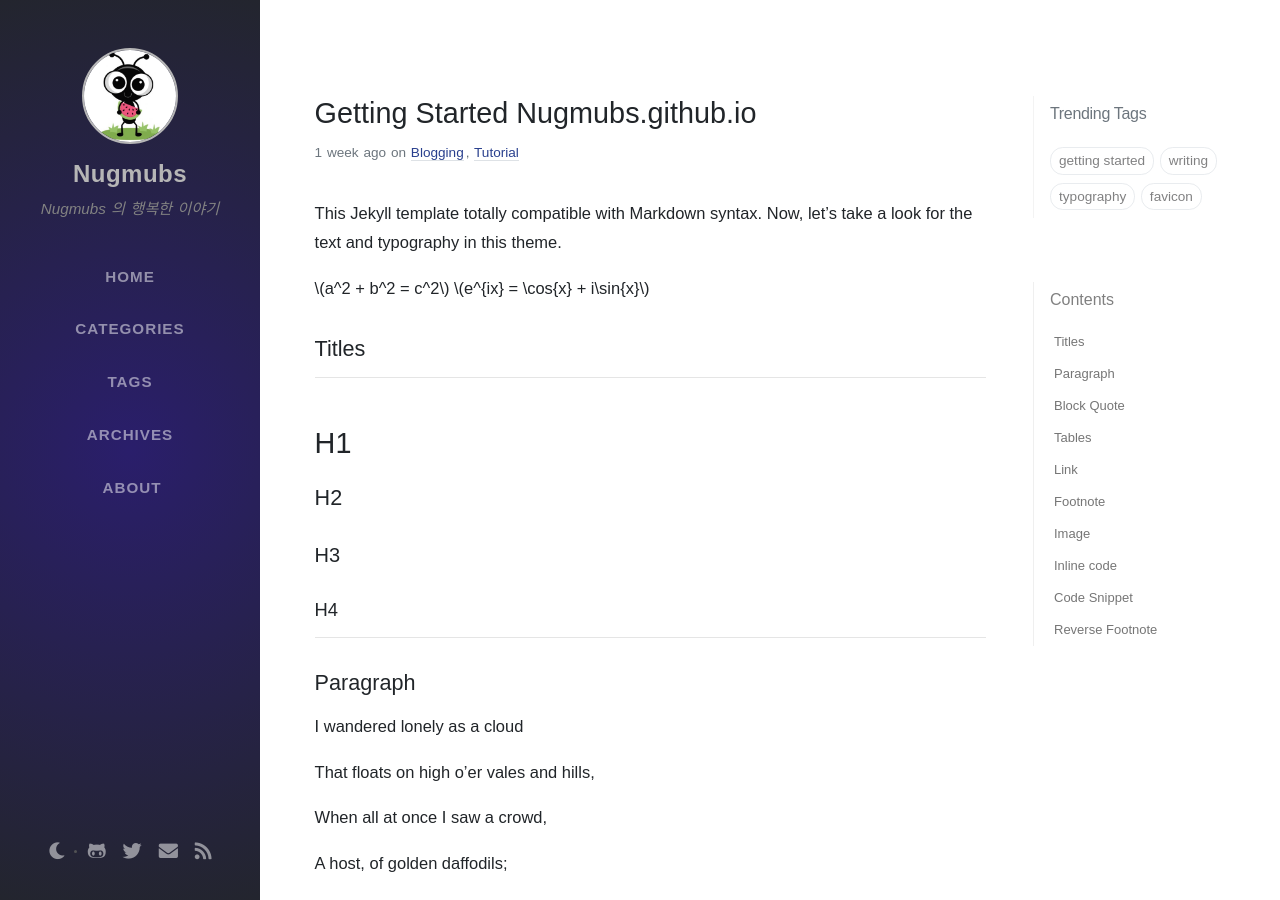
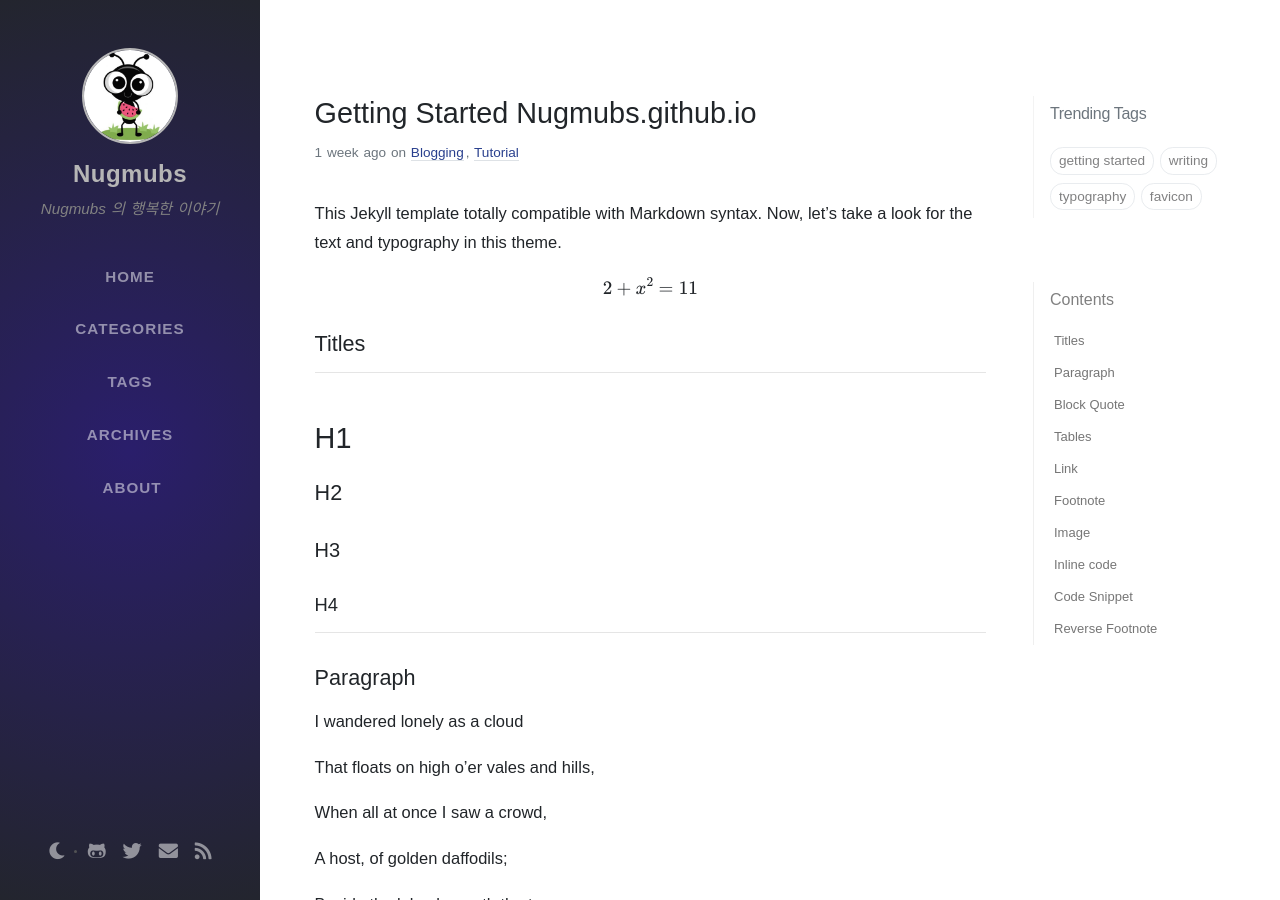
Before and after one commit to nugmubs/nugmubs.github.io, a Jekyll site: the page built from _posts/2020-03-11-getting-started-nugmubs.md, in a window 1280 px wide and 900 px high. Built offline with Jekyll 4.4.1, drawn with Linux system fonts in a browser that asks for light colours; nearby versions of some CDN libraries; some web fonts are replaced; comment, search, counter and statistics services are not loaded.

```diff
--- a/_includes/footer.html
+++ b/_includes/footer.html
@@ -29,7 +29,7 @@
     </div>
 
     <!-- Parse the Latex divs with Katex-->
-    <script type="text/javascript">
+    <!-- <script type="text/javascript">
       $("script[type='math/tex']").replaceWith(
         function(){
           var tex = $(this).text();
@@ -41,6 +41,6 @@
           var tex = $(this).text();
           return katex.renderToString(tex.replace(/%.*/g, ''), {displayMode: true});
       });
-    </script>
+    </script> -->
   </div> <!-- div.d-flex -->
 </footer>
--- a/_includes/head.html
+++ b/_includes/head.html
@@ -149,7 +149,10 @@
   <script src="{{ site.baseurl }}/assets/js/dist/tooltip-loader.min.js" async></script>
 
   <!-- mathJax 를 지원하기위해 임포트 -->
-  <link rel="stylesheet" href="//cdnjs.cloudflare.com/ajax/libs/KaTeX/0.1.1/katex.min.css">
-  <script src="//cdnjs.cloudflare.com/ajax/libs/KaTeX/0.1.1/katex.min.js"></script>
-
+  <!-- <link rel="stylesheet" href="//cdnjs.cloudflare.com/ajax/libs/KaTeX/0.1.1/katex.min.css">
+  <script src="//cdnjs.cloudflare.com/ajax/libs/KaTeX/0.1.1/katex.min.js"></script> -->
+  {% if page.mathjax  %}
+    <script src="https://polyfill.io/v3/polyfill.min.js?features=es6"></script>
+    <script id="MathJax-script" async src="https://cdn.jsdelivr.net/npm/mathjax@3/es5/tex-mml-chtml.js"></script>
+  {% endif %}
 </head>
--- a/_layouts/post.html
+++ b/_layouts/post.html
@@ -8,7 +8,6 @@ layout: default
 ---
 
 <div class="row">
-
   <div id="post-wrapper" class="col-12 col-lg-11 col-xl-8">
 
     <div class="post pl-1 pr-1 pl-sm-2 pr-sm-2 pl-md-4 pr-md-4">
--- a/_posts/2020-03-11-getting-started-nugmubs.md
+++ b/_posts/2020-03-11-getting-started-nugmubs.md
@@ -3,12 +3,12 @@ title: "Getting Started Nugmubs.github.io"
 date: 2020-03-11 00:33:00 +0800
 categories: [Blogging, Tutorial]
 tags: [getting started]
+mathjax: true
 ---
 
 This Jekyll template totally compatible with Markdown syntax. Now, let's take a look for the text and typography in this theme.
 
-$$a^2 + b^2 = c^2$$
-$$e^{ix} = \cos{x} + i\sin{x}$$
+$$ 2 + x^2 = 11 $$
 
 ## Titles
 
```
